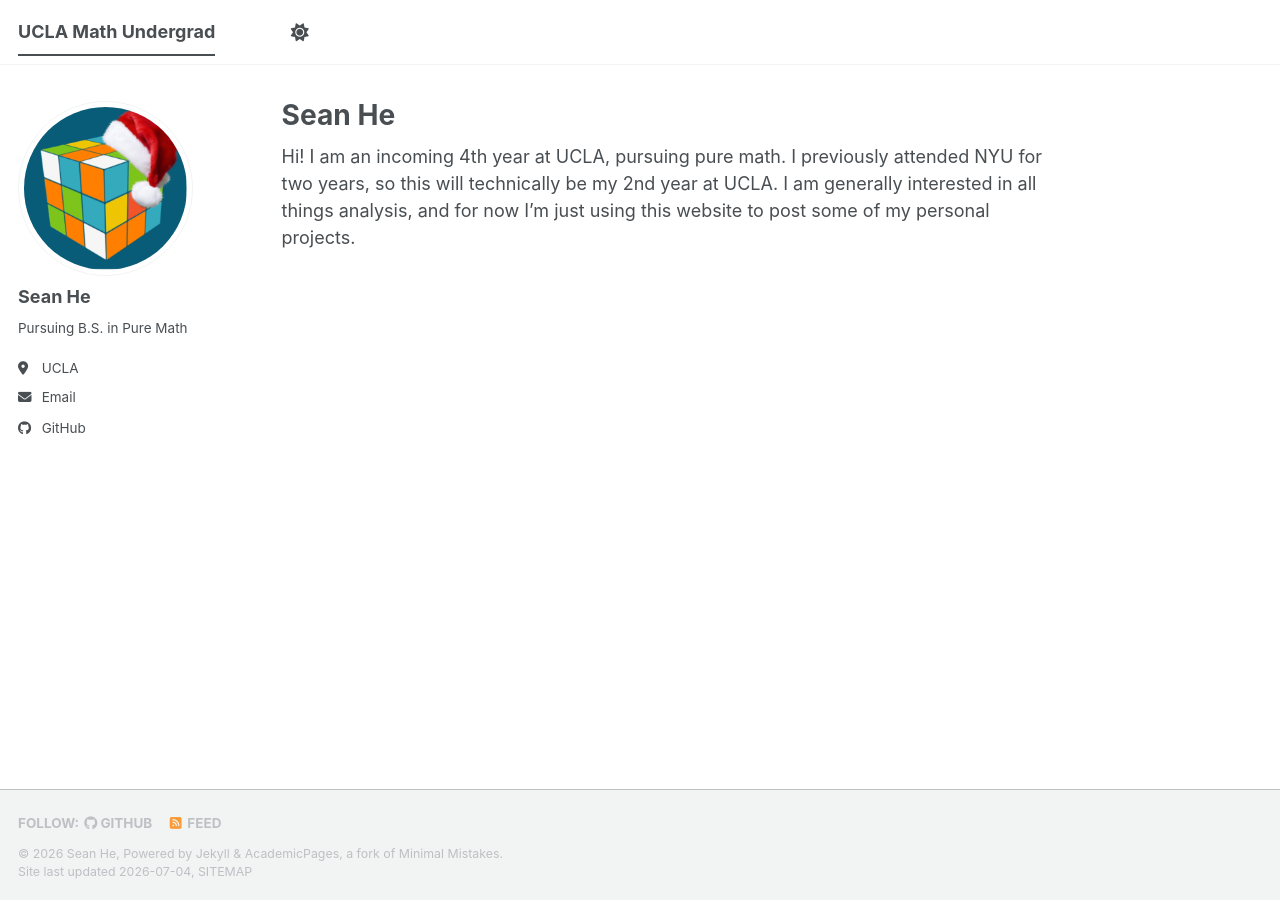
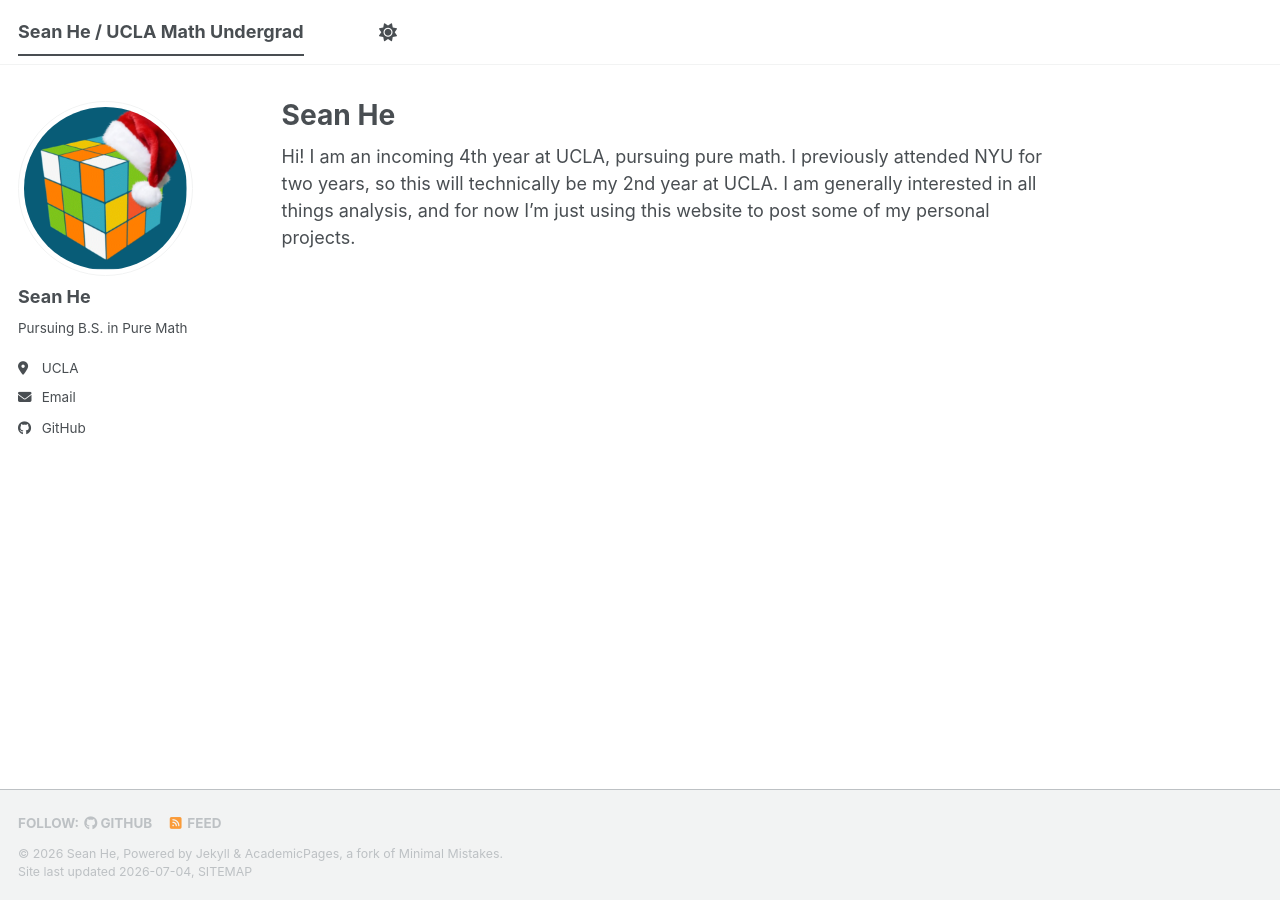
Before and after one commit to mathmaniac88/mathmaniac88.github.io, a Jekyll site: the page built from _pages/about.md, in a window 1280 px wide. Built offline with Jekyll 4.4.1, drawn with Linux system fonts in a browser that asks for light colours; a style sheet for code colours, icons or effects is not loaded.

Commit message:
Update _config.yml

```diff
--- a/_config.yml
+++ b/_config.yml
@@ -9,7 +9,7 @@
 # Basic Site Settings
 locale                   : "en-US"
 site_theme               : "default" # The available themes options are "default", "air", "sunrise", "mint", "dirt" and "contrast"
-title                    : "UCLA Math Undergrad"
+title                    : "Sean He / UCLA Math Undergrad"
 title_separator          : "-"
 name                     : &name "Sean He"
 description              : &description "Sean He's academic portfolio"   # Update this with a general description of your site, this is the default if not overridden by a page
```
